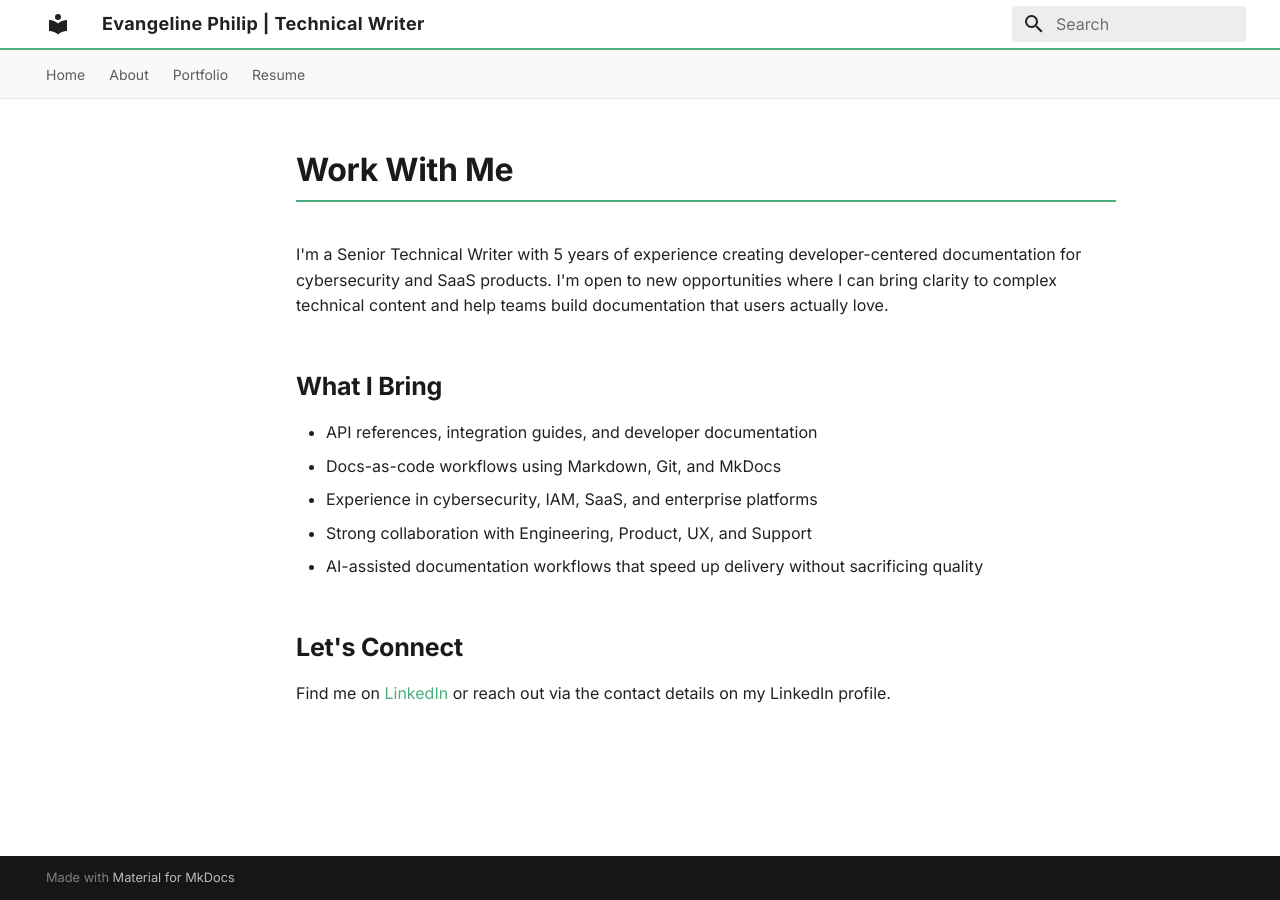
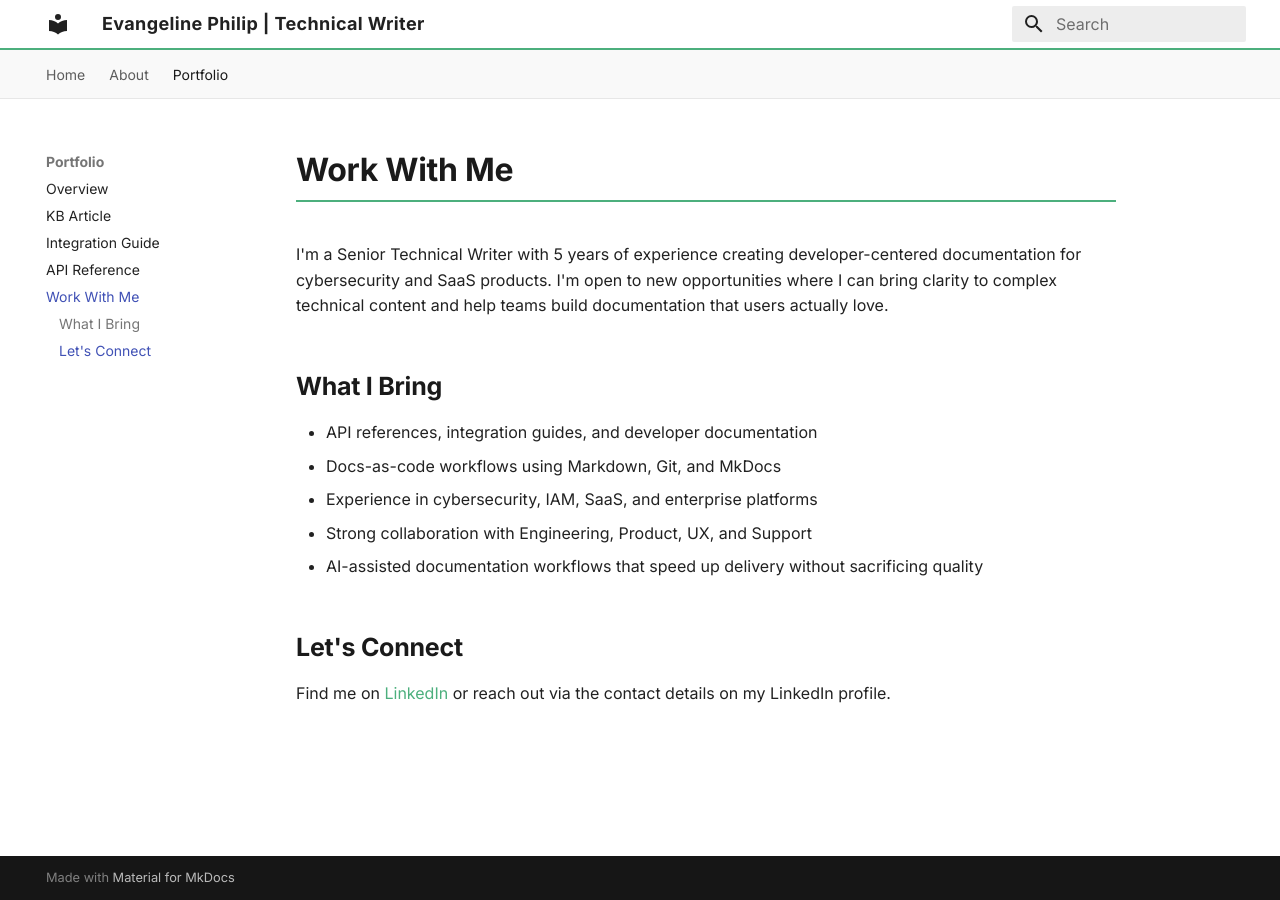
Before and after one commit to eva-philip/my-portfolio, an MkDocs documentation site: the page built from docs/work-with-me.md, in a window 1280 px wide. Built offline with MkDocs 1.6.1 and Material for MkDocs 9.7.7, drawn with Linux system fonts in a browser that asks for light colours.

Commit message:
Fix nav to point to work with me isntead of resume

```diff
--- a/mkdocs.yml
+++ b/mkdocs.yml
@@ -28,4 +28,4 @@ nav:
     - KB Article: samples/kb-article.md
     - Integration Guide: samples/integration-guide.md
     - API Reference: samples/api-reference.md
-  - Resume: resume.md
+    - Work With Me: work-with-me.md
```
